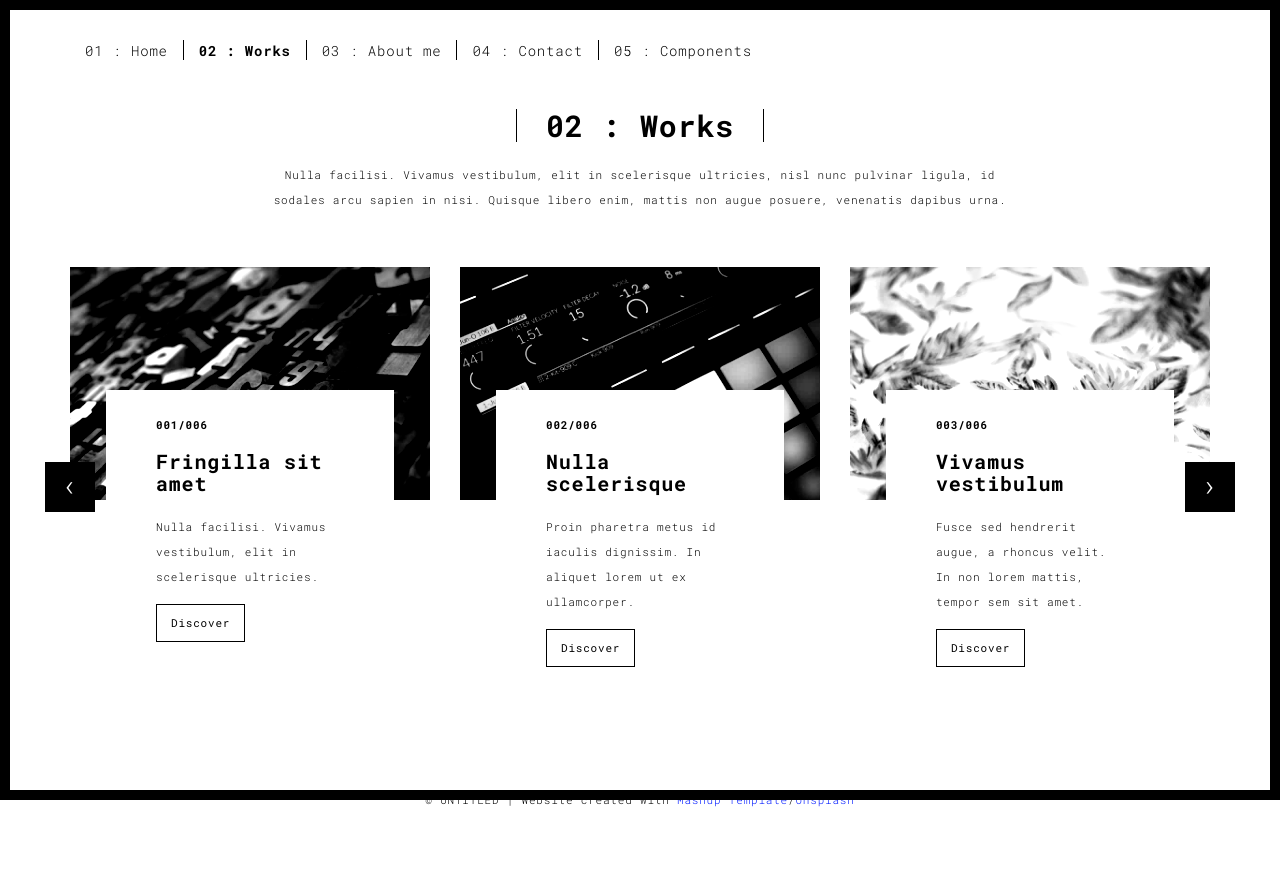
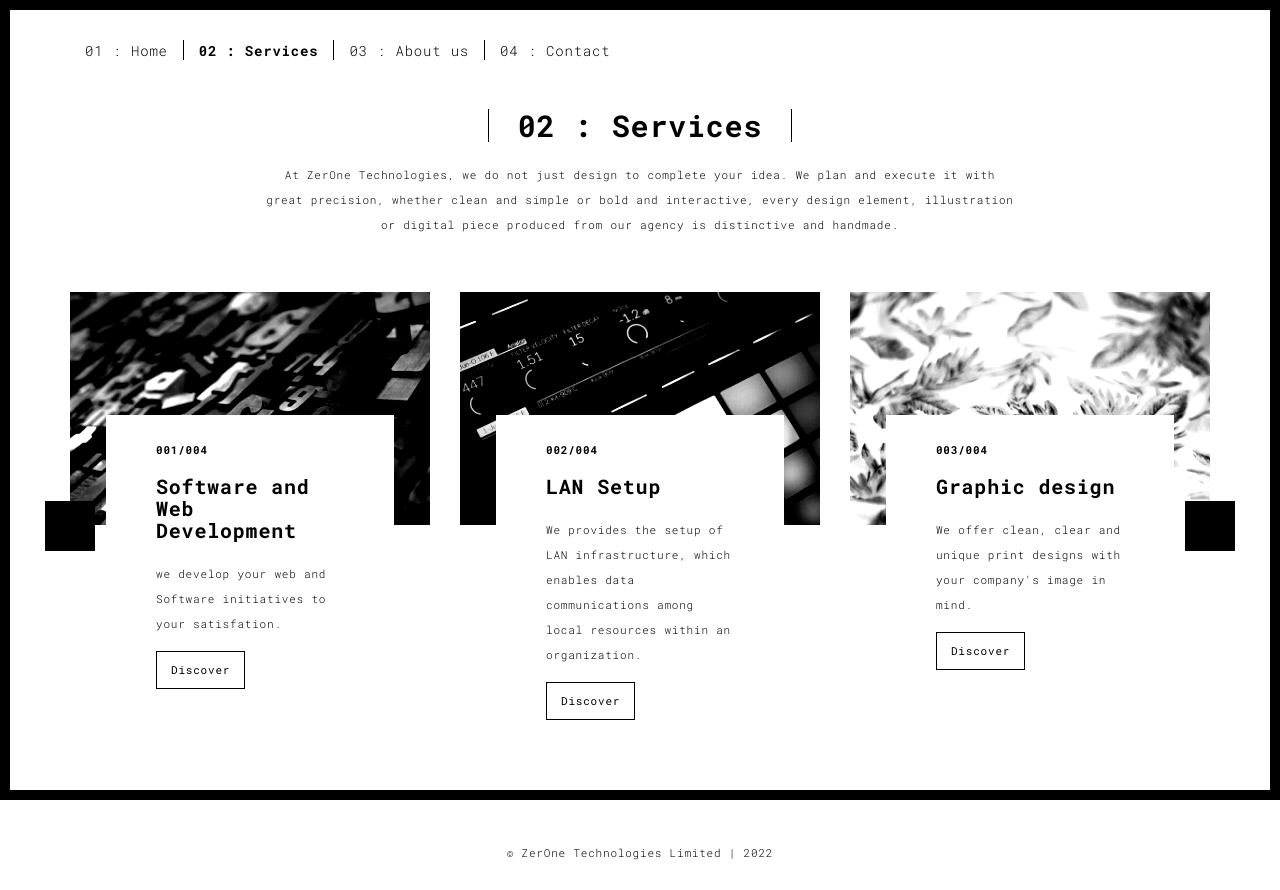
Before and after one commit to ZerOne-Technologies-Limited/zerone-technologies-limited.github.io, a plain HTML site: page works.html in a window 1280 px wide. Before the commit the page ends 837 px from the top, so only its background shows below. Drawn offline with Linux system fonts and the light colour scheme.

Commit message:
Changes 1

```diff
--- a/works.html
+++ b/works.html
@@ -38,10 +38,9 @@
       <div class="collapse navbar-collapse" id="navbar-collapse">
         <ul class="nav navbar-nav ">
           <li><a href="./index.html" title="">01 : Home</a></li>
-          <li><a href="./works.html" title="">02 : Works</a></li>
-          <li><a href="./about.html" title="">03 : About me</a></li>
+          <li><a href="./works.html" title="">02 : Services</a></li>
+          <li><a href="./about.html" title="">03 : About us</a></li>
           <li><a href="./contact.html" title="">04 : Contact</a></li>
-          <li><a href="./components.html" title="">05 : Components</a></li>
         </ul>
 
 
@@ -56,14 +55,14 @@
 
       <div class="col-sm-8 col-sm-offset-2 section-container-spacer">
         <div class="text-center">
-          <h1 class="h2">02 : Works</h1>
-          <p>Nulla facilisi. Vivamus vestibulum, elit in scelerisque ultricies, nisl nunc pulvinar ligula, id sodales arcu sapien in nisi. Quisque libero enim, mattis non augue posuere, venenatis dapibus urna.</p>
+          <h1 class="h2">02 : Services</h1>
+          <p>At ZerOne Technologies, we do not just design to complete your idea. We plan and execute it with great precision, whether clean and simple or bold and interactive, every design element, illustration or digital piece produced from our agency is distinctive and handmade.</p>
         </div>
       </div>
 
       <div class="col-md-12">
 
-      <div id="myCarousel" class="carousel slide projects-carousel">
+      <div id="myCarousel" class="carousel projects-carousel">
         <!-- Carousel items -->
         <div class="carousel-inner">
             <div class="item active">
@@ -74,9 +73,9 @@
                         <img src="./assets/images/work01-hover.jpg" alt="" class="img-responsive">
                       </a>
                       <div class="card-container card-container-lg">
-                        <h4>001/006</h4>
-                        <h3>Fringilla sit amet</h3>
-                        <p>Nulla facilisi. Vivamus vestibulum, elit in scelerisque ultricies.</p>
+                        <h4>001/004</h4>
+                        <h3>Software and Web Development</h3>
+                        <p>we develop your web and Software initiatives to your satisfation.</p>
                         <a href="./work.html" title="" class="btn btn-default">Discover</a>
                       </div>
                     </div>
@@ -85,9 +84,9 @@
                         <img src="./assets/images/work02-hover.jpg" alt="" class="img-responsive">
                       </a>
                       <div class="card-container card-container-lg">
-                        <h4>002/006</h4>
-                        <h3>Nulla scelerisque</h3>
-                        <p>Proin pharetra metus id iaculis dignissim. In aliquet lorem ut ex ullamcorper.</p>
+                        <h4>002/004</h4>
+                        <h3>LAN Setup</h3>
+                        <p>We provides the setup of LAN infrastructure, which enables data communications among local resources within an organization.</p>
                         <a href="./work.html" title="" class="btn btn-default">Discover</a>
                       </div>
                     </div>
@@ -96,9 +95,9 @@
                         <img src="./assets/images/work03-hover.jpg" alt="" class="img-responsive">
                       </a>
                       <div class="card-container card-container-lg">
-                        <h4>003/006</h4>
-                        <h3>Vivamus vestibulum</h3>
-                        <p>Fusce sed hendrerit augue, a rhoncus velit. In non lorem mattis, tempor sem sit amet.</p>
+                        <h4>003/004</h4>
+                        <h3>Graphic design</h3>
+                        <p>We offer clean, clear and unique print designs with your company's image in mind.</p>
                         <a href="./work.html" title="" class="btn btn-default">Discover</a>
                       </div>
                     </div>
@@ -114,35 +113,12 @@
                       <img src="./assets/images/work02-hover.jpg" alt="Image" class="img-responsive">
                     </a>
                     <div class="card-container">
-                      <h4>004/006</h4>
-                      <h3>Nulla scelerisque</h3>
+                      <h4>004/004</h4>
+                      <h3>Consultancy</h3>
                       <p>Proin pharetra metus id iaculis dignissim. In aliquet lorem ut ex ullamcorper.</p>
                       <a href="./work.html" class="btn btn-default">Discover</a>
                     </div>
                   </div>
-                   <div class="col-sm-4">
-                      <a href="./work.html" class="black-image-project-hover">
-                        <img src="./assets/images/work01-hover.jpg" alt="Image" class="img-responsive">
-                      </a>
-                      <div class="card-container">
-                        <h4>005/006</h4>
-                        <h3>Fringilla sit amet</h3>
-                        <p>Nulla facilisi. Vivamus vestibulum, elit in scelerisque ultricies.</p>
-                        <a href="./work.html" class="btn btn-default">Discover</a>
-                      </div>
-                    </div>
-
-                    <div class="col-sm-4">
-                      <a href="./work.html" class="black-image-project-hover">
-                        <img src="./assets/images/work03-hover.jpg" alt="Image" class="img-responsive">
-                      </a>
-                      <div class="card-container">
-                        <h4>006/006</h4>
-                        <h3>Vivamus vestibulum</h3>
-                        <p>Fusce sed hendrerit augue, a rhoncus velit. In non lorem mattis, tempor sem sit amet.</p>
-                        <a href="./work.html" class="btn btn-default">Discover</a>
-                      </div>
-                    </div>
 
                 </div>
                 <!--/row-->
@@ -151,9 +127,9 @@
             <!--/item-->
         </div>
         <!--/carousel-inner-->
-        <a class="left carousel-control" href="#myCarousel" data-slide="prev">‹</a>
+        <a class="left carousel-control" href="#myCarousel" data-slide="prev"></a>
 
-        <a class="right carousel-control" href="#myCarousel" data-slide="next">›</a>
+        <a class="right carousel-control" href="#myCarousel" data-slide="next"></a>
      </div>
 
 
@@ -172,7 +148,7 @@
   <div class="container">
     <div class="row">
       <div class="col-xs-12">
-        <p>© UNTITLED | Website created with <a href="http://www.mashup-template.com/" title="Create website with free html template">Mashup Template</a>/<a href="https://www.unsplash.com/" title="Beautiful Free Images">Unsplash</a></p>
+        <p>© ZerOne Technologies Limited | 2022</p>
       </div>
     </div>
   </div>
```
Also changed, not shown: about.html (+4 -5 lines), index.html (+4 -5 lines), work.html (+2 -3 lines).
